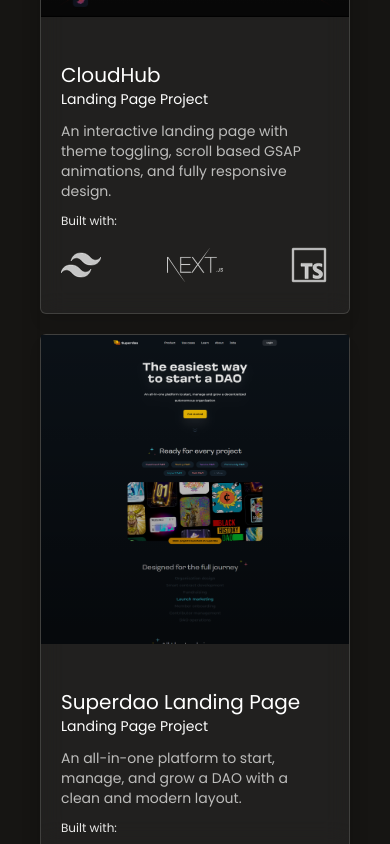
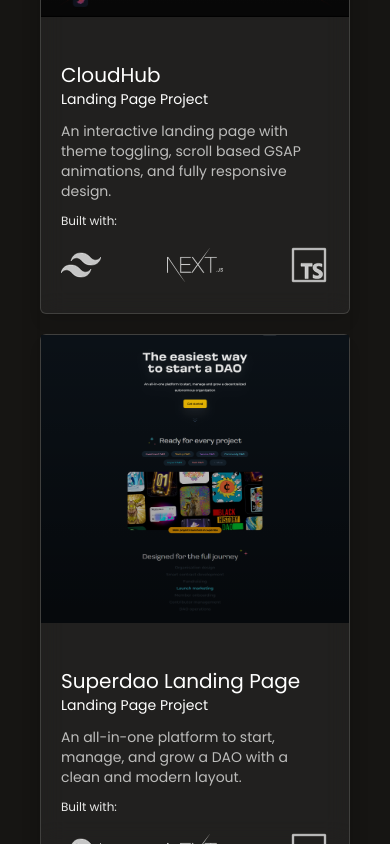
Before and after one commit to Jay-Tiroh/portfolio, a Next.js app: page / in a window 390 px wide. Shown: the part 2662-3506 px from the top of the page. Built offline with nearby package versions, Linux system fonts and the light colour scheme.

Commit message:
slight update

```diff
--- a/src/components/MyProject.tsx
+++ b/src/components/MyProject.tsx
@@ -94,7 +94,7 @@
         {visibleProjects.map((project, index) => (
           <Animate type="pop-x" key={index}>
             <div
-              className={`project-item flex md:max-h-[18rem] md:overflow-y-hidden  md:flex-row gap-6 w-full flex-col-reverse ${
+              className={`project-item flex md:max-h-72 md:overflow-y-hidden  md:flex-row gap-6 w-full flex-col-reverse ${
                 index % 2 === 0 ? "md:flex-row-reverse" : "md:flex-row"
               }`}
             >
@@ -106,7 +106,7 @@
                 <Stack stack={project.stack} />
               </div>
 
-              <div className="img w-full  md:w-1/2 md:h-full relative overflow-hidden group">
+              <div className="img w-full max-h-72  md:w-1/2 md:h-full relative overflow-hidden group">
                 <a href={project.link} target="_blank">
                   <Image
                     width={500}
```
